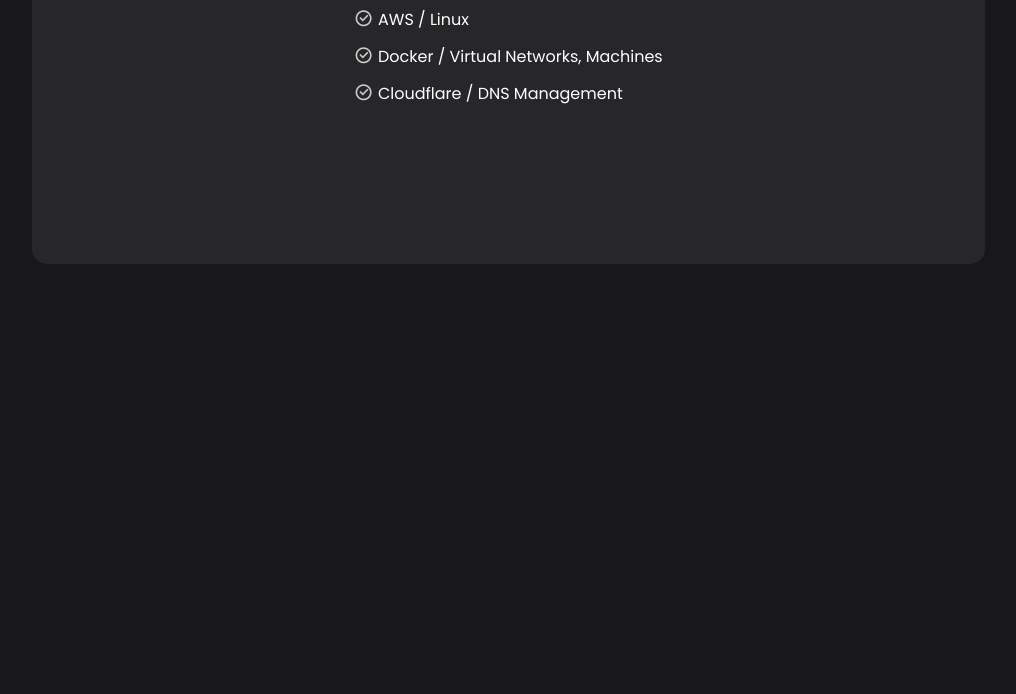
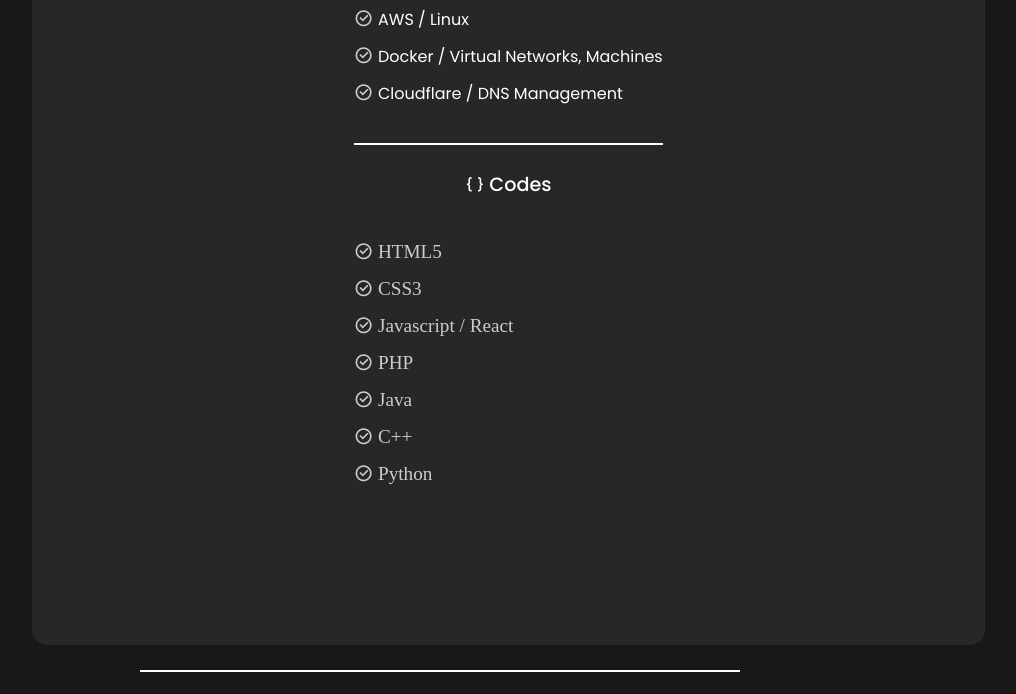
Before and after one commit to GaetanoDEV/PortfoilioWebsite, a plain HTML site: page about.html in a window 1280 px wide. Shown: the part 1615-2309 px from the top of the page, without its empty margins (200-1216 px from the left). Before the commit the page ends 1959 px from the top, so only its background shows below. Drawn offline with nearby package versions, Linux system fonts and the light colour scheme.

Commit message:
Finalizzazione pagina about

```diff
--- a/about.html
+++ b/about.html
@@ -80,7 +80,7 @@
                 <i class="ri-cake-2-line"></i> 22 y/o
             </p>
             <p>
-                <i class="ri-cake-2-line"></i> Naples, Italy
+                <i class="ri-global-line"></i></i> Naples, Italy
             </p>
             <p>
                 <i class="ri-pages-line"></i> Web Developer
@@ -118,6 +118,38 @@
             <p>
                 <i class="ri-checkbox-circle-line"></i>Cloudflare / DNS Management
             </p>
-            </p>
+            <br>
+            <hr class="linea">
+            <br>
+            <h4><center><i class="ri-braces-fill"></i> </i>Codes</h4></center>
+             <br>
+             <p>
+                <i class="ri-checkbox-circle-line"> HTML5</i>
+             </p>
+             <p>
+                <i class="ri-checkbox-circle-line"> CSS3</i>
+             </p>
+             <p>
+                <i class="ri-checkbox-circle-line"> Javascript / React</i>
+             </p>
+             <p>
+                <i class="ri-checkbox-circle-line"> PHP</i>
+             </p>
+             <p>
+                <i class="ri-checkbox-circle-line"> Java</i>
+             </p>
+             <p>
+                <i class="ri-checkbox-circle-line"> C++</i>
+          </p>
+          <p><i class="ri-checkbox-circle-line"> Python</i></p>
         </container>
         </div>
+    </div>
+</div>
+    <div class="footer">
+        <br>
+        <center><hr class="linea"></center></center>
+        <br>
+        <center><h4>&copy 2023 | GaetanoDEV</h4> <a href="https://github.com/GaetanoDEV"><i class="ri-github-fill"></i></a></center>
+        <br>
+        </div>
```
